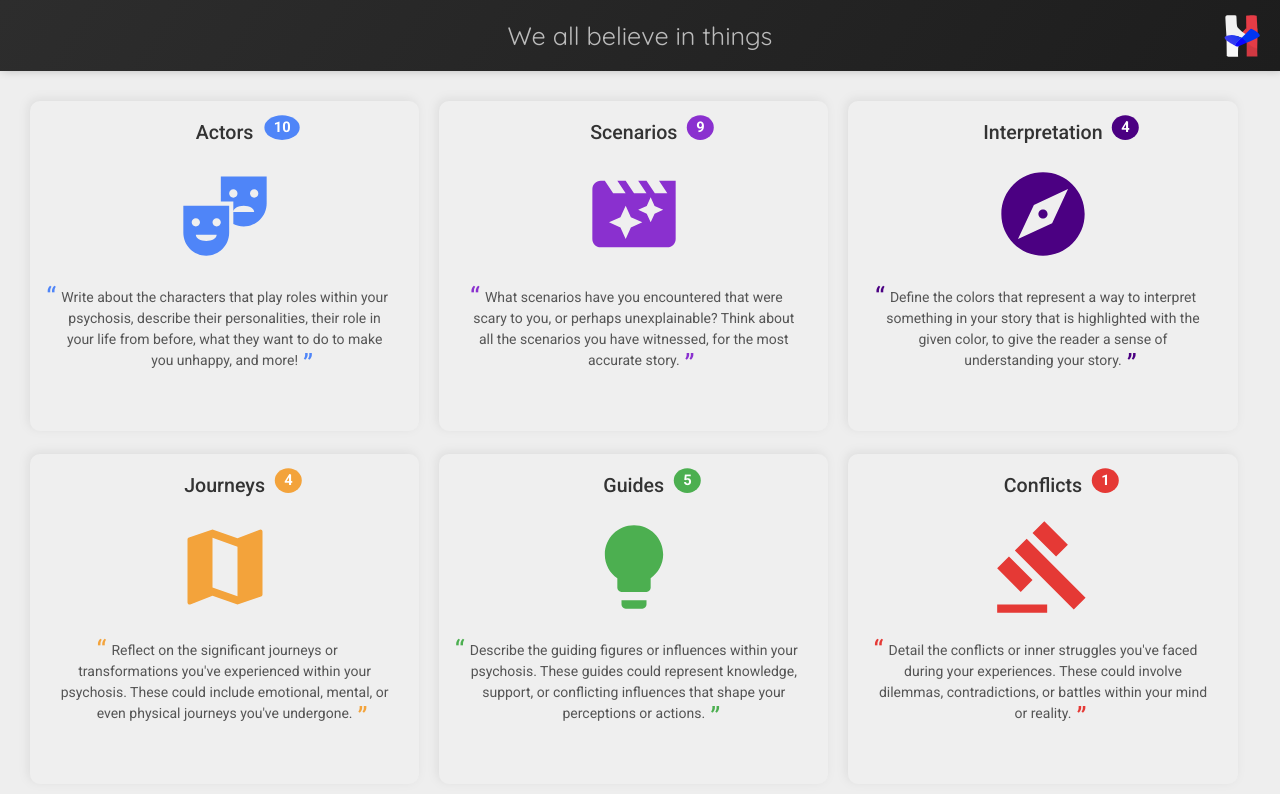
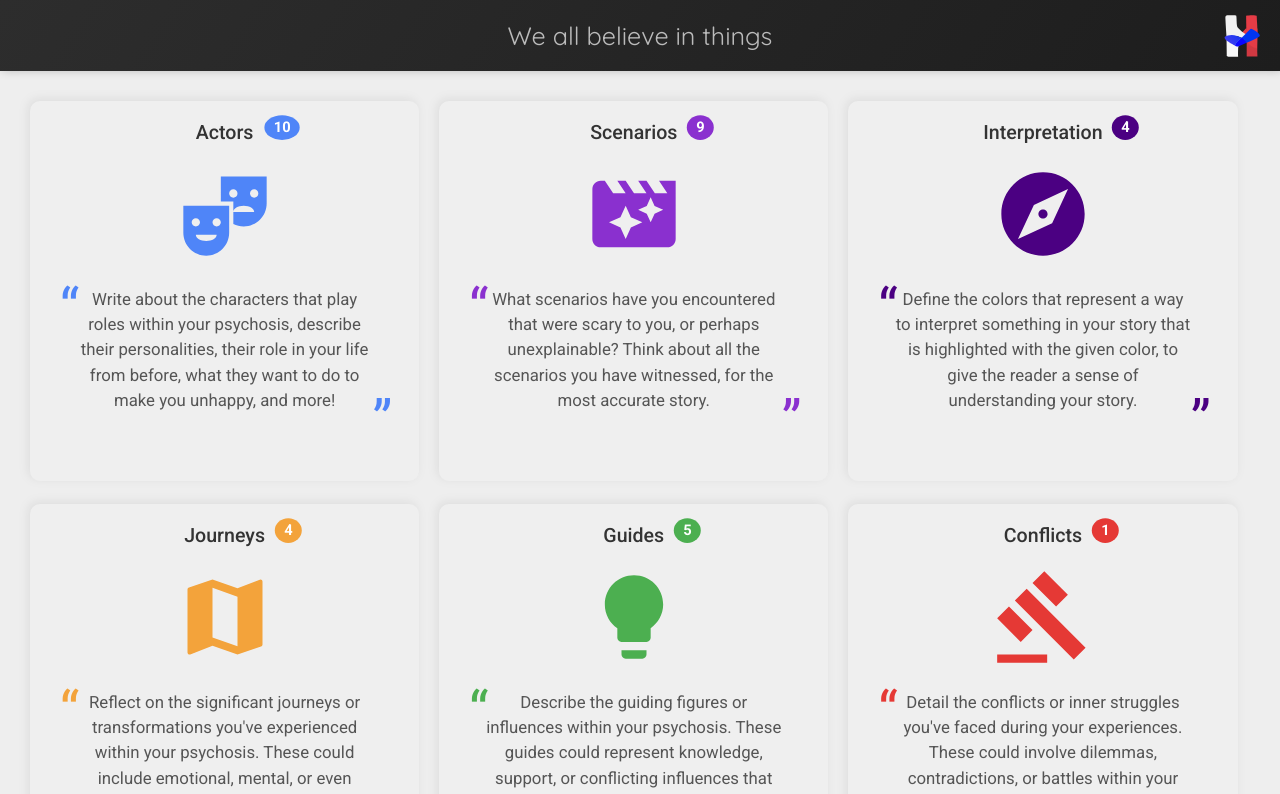
Before and after one commit to shurks/saga-frontend, a React (Create React App) app: page / in a window 1280 px wide. Shown: the top 794 px of the page. Built offline with nearby package versions, Linux system fonts and the light colour scheme; a web font is replaced by a local one.

Commit message:
seemingly great hybrid scaling

```diff
--- a/src/components/category/Category.tsx
+++ b/src/components/category/Category.tsx
@@ -129,7 +129,15 @@ export default class Category extends React.Component<CategoryProps, CategorySta
                                     {this.props.category.icon}
                                 </div>
                                 <div className="category-inner-description">
-                                    {this.props.category.description}
+                                    <div className="category-inner-description-quote-open">
+                                        ‘‘
+                                    </div>
+                                    <div className="category-inner-description-quote-content">
+                                        {this.props.category.description}
+                                    </div>
+                                    <div className="category-inner-description-quote-close">
+                                        ’’
+                                    </div>
                                 </div>
                             </div>
                         </div>
--- a/src/components/category/category.scss
+++ b/src/components/category/category.scss
@@ -5,7 +5,7 @@
     $padding: 10px;
 
     @include mobile {
-        $categoryHeight: 300px;
+        $categoryHeight: 325px;
         height: $categoryHeight;
 
         .category-inner {
@@ -14,7 +14,7 @@
     }
 
     @media (min-width: 778px) {
-        $categoryHeight: 425px;
+        $categoryHeight: 550px;
         height: $categoryHeight;
 
         .category-inner {
@@ -23,7 +23,7 @@
     }
 
     @media (min-width: 850px) {
-        $categoryHeight: 375px;
+        $categoryHeight: 500px;
         height: $categoryHeight;
 
         .category-inner {
@@ -32,7 +32,16 @@
     }
 
     @media (min-width: 1000px) {
-        $categoryHeight: 350px;
+        $categoryHeight: 450px;
+        height: $categoryHeight;
+
+        .category-inner {
+            height: $categoryHeight - $padding * 2;
+        }
+    }
+
+    @media (min-width: 1100px) {
+        $categoryHeight: 400px;
         height: $categoryHeight;
 
         .category-inner {
@@ -88,7 +97,8 @@
 
                 .category-inner-description {
                     color: #efefef!important;
-                    &::before, &::after {
+
+                    &-quote-open, &-quote-close {
                         color: #fff!important;
                     }
                 }
@@ -179,19 +189,32 @@
                         box-sizing: border-box;
                         @include transition(all 0.3s ease-in-out);
 
-                        &::before, &::after {
-                            position: absolute;
-                            font-size: 2em;
+                        &-quote-open, &-quote-content, &-quote-close {
+                            display: inline-block;
+                            vertical-align: bottom;
+                            color: var(---primary-color);
+                        }
+
+                        &-quote-open, &-quote-close {
+                            font-size: 4em;
+                            width: 5%;
                             color: var(--primary-color);
                             @include transition(all 0.3s ease-in-out);
                         }
-                        &::before {
-                            @include transform(translate(-15px, -10px));
-                            content: open-quote;
+
+                        &-quote-content {
+                            width: 90%;
+                            font-size: 1.2em;
                         }
-                        &::after {
-                            @include transform(translate(5px, -6px));
-                            content: close-quote;
+
+                        &-quote-open {
+                            vertical-align: top;
+                            @include transform(translateY(-20px));
+                        }
+
+                        &-quote-close {
+                            vertical-align: bottom;
+                            @include transform(translateY(50px));
                         }
                     }
 
@@ -222,7 +245,7 @@
 
                             .category-inner-description {
                                 color: #555;
-                                &::before, &::after {
+                                &-quote-open, &-quote-close {
                                     color: var(--primary-color);
                                 }
                             }
@@ -252,7 +275,7 @@
 
                         .category-inner-description {
                             color: #efefef;
-                            &::before, &::after {
+                            &-quote-open, &-quote-close {
                                 color: #fff;
                             }
                         }
```
